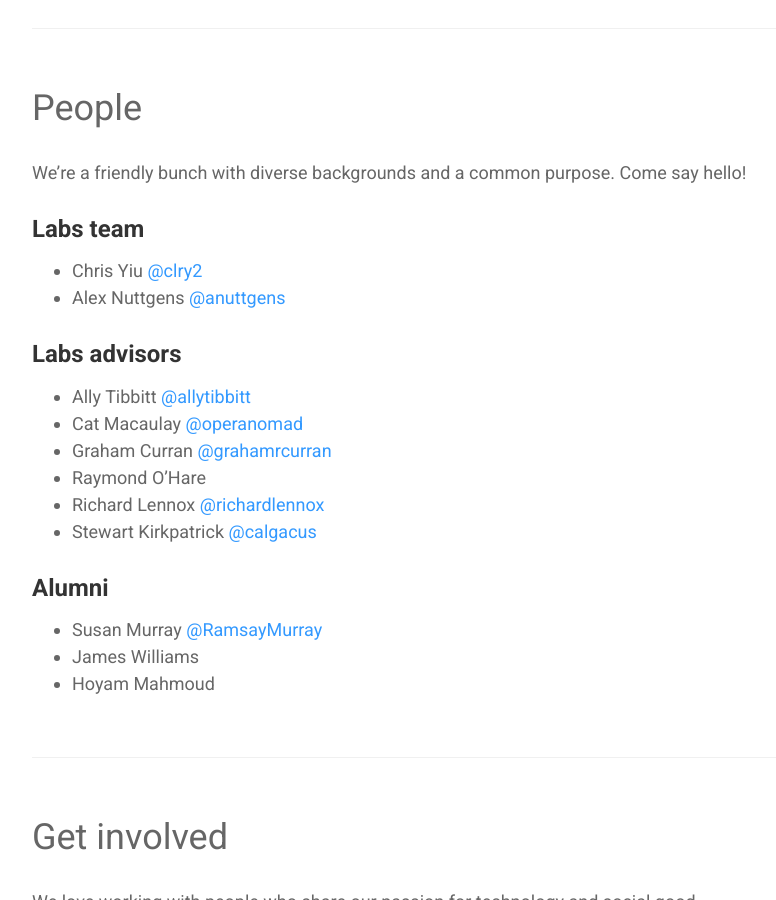
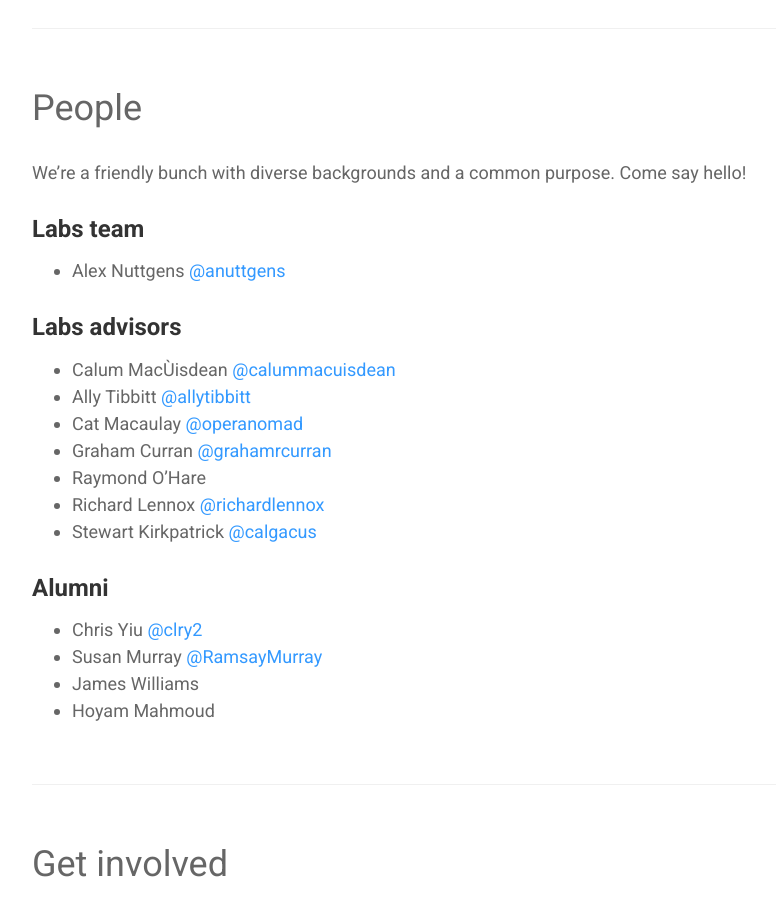
Before and after one commit to scvolabs/scvolabs-website, a Jekyll site: the page built from index.md, in a window 1280 px wide and 900 px high, scrolled down 1642 px. Shown: the whole window, without its empty margins (38-814 px from the left). Built offline with Jekyll 4.4.1, drawn with Linux system fonts in a browser that asks for light colours; nearby versions of some CDN libraries.

Commit message:
Update index.md
bye Chris!

```diff
--- a/index.md
+++ b/index.md
@@ -6,22 +6,15 @@ We think that technology, data and the internet are the keys to unlocking a revo
 
 We believe everybody in society has something to contribute, so we're focusing on how digital innovation and [platform thinking](http://www.wired.com/2014/01/platform-thinking-approach-innovation/) can redefine social problems and make radical new solutions possible.
 
-
-
 ## How we work
-
 SCVO Labs is part of the [Scottish Council for Voluntary Organisations](http://www.scvo.org.uk). Unlike other projects, we're structured and [run like a startup](http://theleanstartup.com/principles). This gives us the space we need to move fast, to try new things and to give our users our complete attention.
 
 We're inspired by those who put bravery and creativity before playing it safe, and who won't settle for 10 per cent better when 10 times better is possible. And with a bit of luck, we're [just crazy enough](http://www.wired.com/2013/02/moonshots-matter-heres-how-to-make-them-happen/) to succeed.
 
 Sharing is caring, so you'll find insights from what we're up to on [our blog](/blog/).
 
-
-
 ## Products
-
 ### Good HQ
-
 [Good HQ](https://goodhq.org) is a feedback platform for charities and good causes in Scotland.
 
 We're building it to do three things:
@@ -32,9 +25,7 @@ We're building it to do three things:
 
 The current status of this product is: **alpha**
 
-
 ## Technologies
-
 We're using modern technologies and an agile approach to build rich, mobile-first web apps.
 
 Here are some of our favourite tools and frameworks:
@@ -50,19 +41,14 @@ Here are some of our favourite tools and frameworks:
 <a href="http://sass-lang.com/" class="btn btn-default">SASS</a>
 <a href="http://getbootstrap.com/" class="btn btn-default">Bootstrap</a>
 
-
-
 ## People
-
 We're a friendly bunch with diverse backgrounds and a common purpose. Come say hello!
 
 ### Labs team
-
-- Chris Yiu [@clry2](https://twitter.com/clry2)
 - Alex Nuttgens [@anuttgens](https://twitter.com/anuttgens)
 
 ### Labs advisors
-
+- Calum MacÙisdean [@calummacuisdean](https://twitter.com/calummacuisdean)
 - Ally Tibbitt [@allytibbitt](https://twitter.com/allytibbitt)
 - Cat Macaulay [@operanomad](https://twitter.com/operanomad)
 - Graham Curran [@grahamrcurran](https://twitter.com/grahamrcurran)
@@ -91,10 +74,7 @@ Perhaps you can:
 
 Ready to make a difference? [Let's talk!](mailto:labs@scvo.org.uk)
 
-
-
 ## Contact us
-
 Reach us by email: [labs@scvo.org.uk](mailto:labs@scvo.org.uk).
 
 We're based in Edinburgh at Hayweight House, 23 Lauriston Street, EH3 9DQ ([Google Maps](https://www.google.co.uk/maps/place/Edinburgh,+City+of+Edinburgh+EH3+9DQ/)).
```
Also changed, not shown: other parts of index.md (+1 -4 lines).
